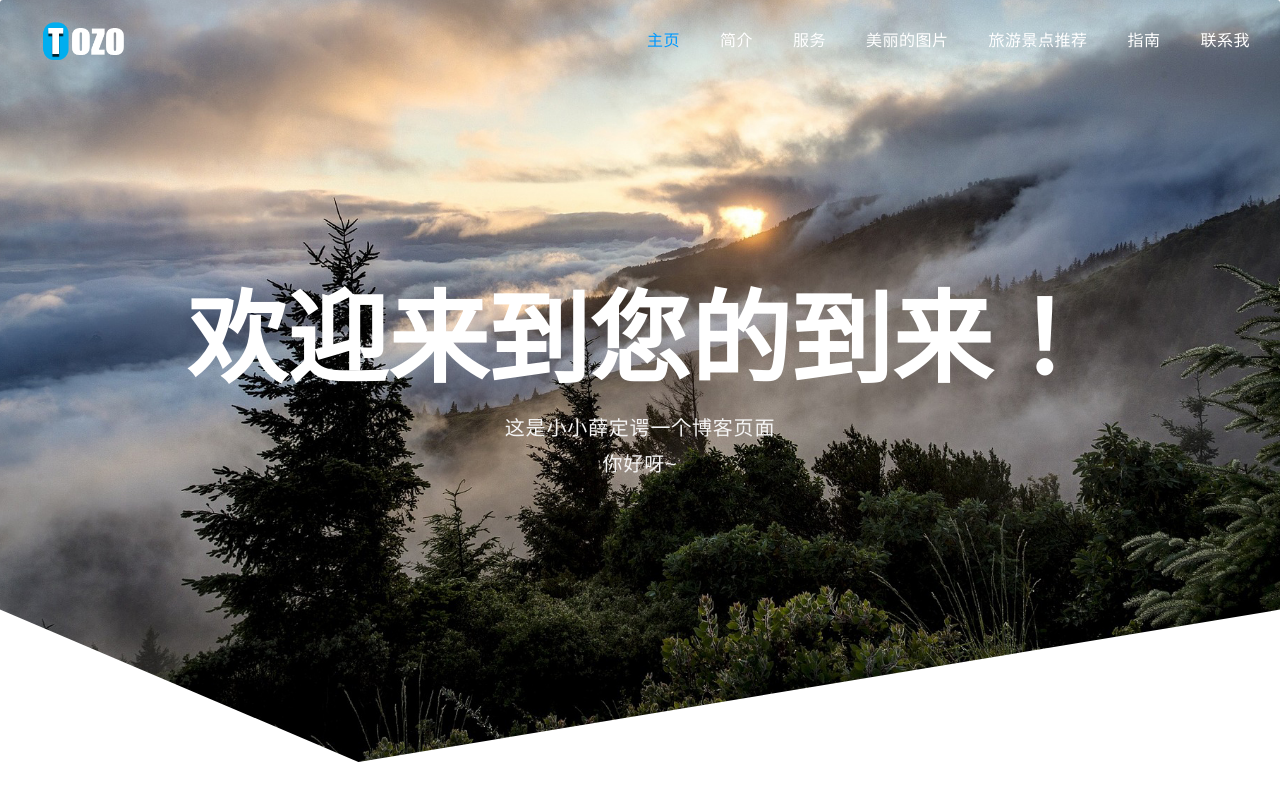
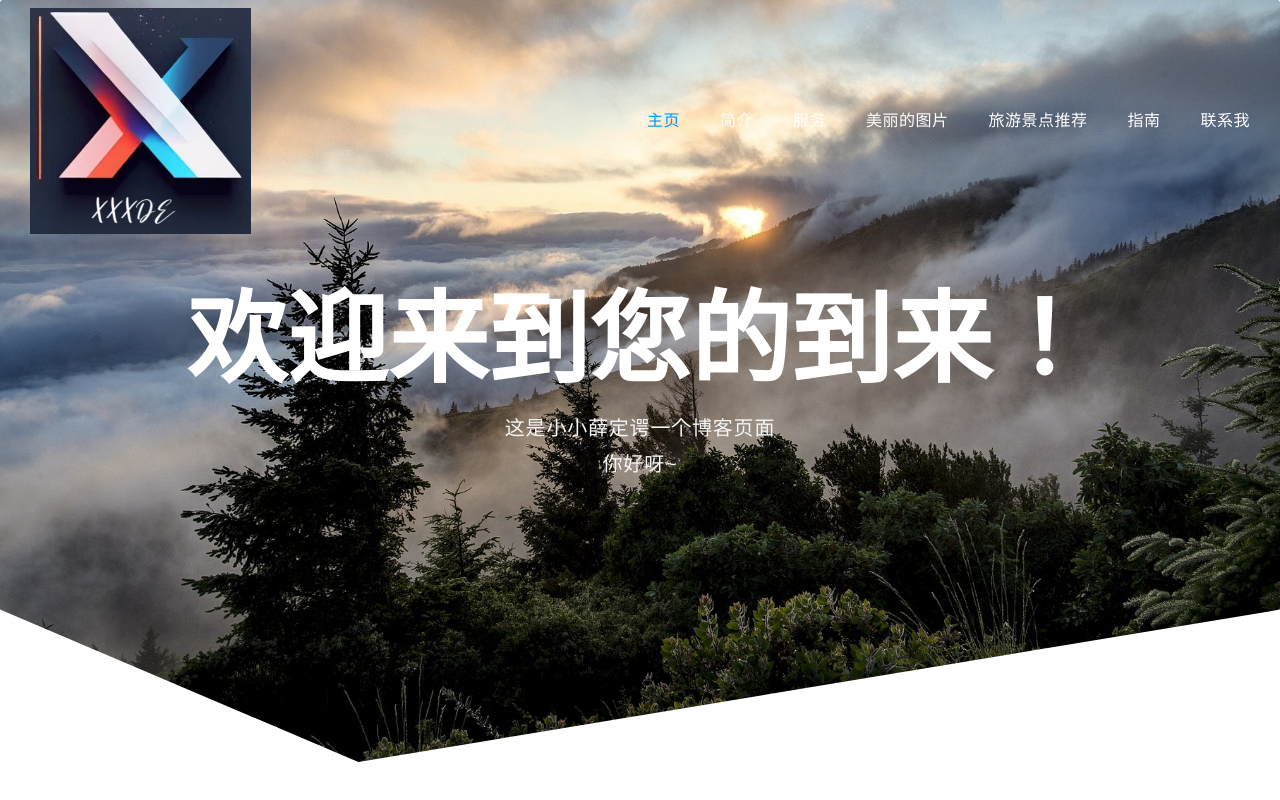
Before and after one commit to xxxde11/xxxde11.github.io, a plain HTML site: page cc/index.html in a window 1280 px wide. Shown: the top 800 px of the page. Drawn offline with Linux system fonts and the light colour scheme; files that its build step writes are made by us from their sources; a web font is replaced by a local one.

Commit message:
Update index.html

```diff
--- a/cc/index.html
+++ b/cc/index.html
@@ -53,7 +53,7 @@
     <nav class="navbar navbar-expand-lg">
         <!-- logo -->
         <a class="navbar-brand" href="#home">
-            <img src="img/logo.png" alt="header-Logo" class="logo"></a>
+            <img src="img/logo1.png" alt="header-Logo" class="logo"></a>
 
         <button class="navbar-toggler" type="button" data-toggle="collapse" data-target="#navbarText">
             <span class="icon-bar"><i class="fa fa-bars fa-2x"></i></span>
```
